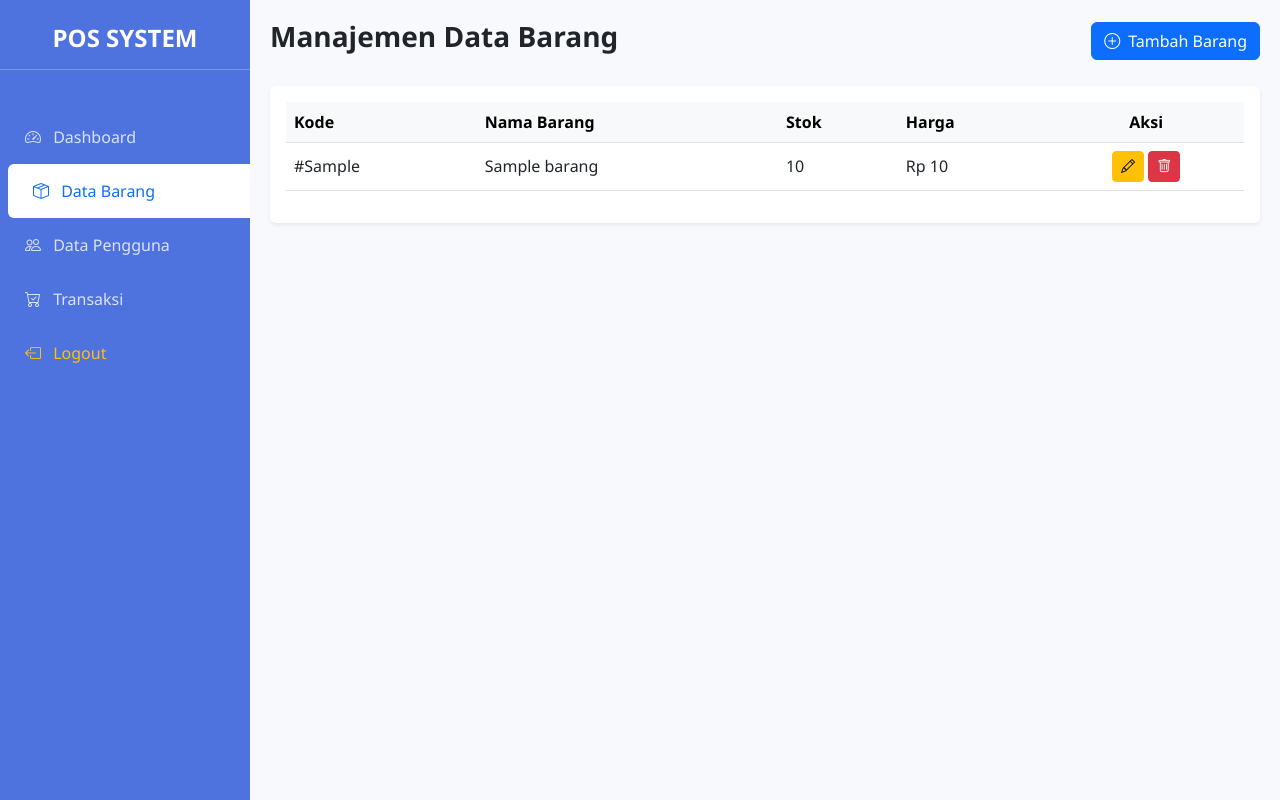
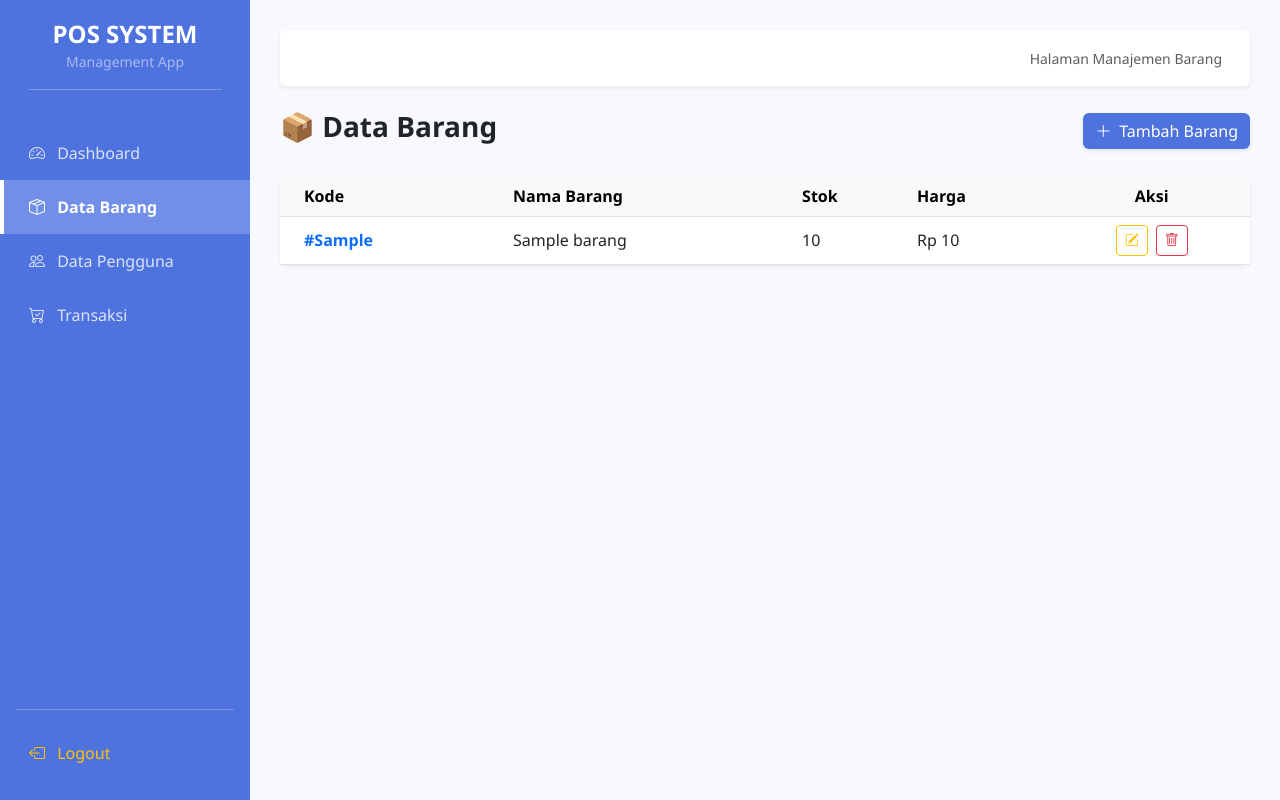
Before and after one commit to ariefrizky09/arief, a PHP site: page /data_barang.php in a window 1280 px wide. Run offline with PHP 8.4, Linux system fonts and the light colour scheme; the visitor is signed in with stand-in values (Sample User, id 1); tables that the repository leaves empty or names only in its code hold one stand-in row (values such as "Sample post").

Commit message:
update terbaru

```diff
--- a/data_barang.php
+++ b/data_barang.php
@@ -7,7 +7,7 @@ if (!isset($_SESSION['username'])) {
     exit();
 }
 
-// PROSES TAMBAH BARANG
+// 1. PROSES TAMBAH BARANG
 if (isset($_POST['tambah'])) {
     $nama = mysqli_real_escape_string($conn, $_POST['nama_barang']);
     $jumlah = $_POST['jumlah_barang'];
@@ -15,9 +15,10 @@ if (isset($_POST['tambah'])) {
 
     $query = mysqli_query($conn, "INSERT INTO barang (nama_barang, jumlah_barang, harga_barang) VALUES ('$nama', '$jumlah', '$harga')");
     header("Location: data_barang.php");
+    exit();
 }
 
-// PROSES EDIT BARANG
+// 2. PROSES UPDATE BARANG
 if (isset($_POST['update'])) {
     $id = $_POST['kode_barang'];
     $nama = mysqli_real_escape_string($conn, $_POST['nama_barang']);
@@ -26,13 +27,15 @@ if (isset($_POST['update'])) {
 
     $query = mysqli_query($conn, "UPDATE barang SET nama_barang='$nama', jumlah_barang='$jumlah', harga_barang='$harga' WHERE kode_barang='$id'");
     header("Location: data_barang.php");
+    exit();
 }
 
-// PROSES HAPUS BARANG
+// 3. PROSES HAPUS BARANG
 if (isset($_GET['hapus'])) {
     $id = $_GET['hapus'];
     mysqli_query($conn, "DELETE FROM barang WHERE kode_barang='$id'");
     header("Location: data_barang.php");
+    exit();
 }
 ?>
 
@@ -44,42 +47,37 @@ if (isset($_GET['hapus'])) {
     <title>Data Barang | POS System</title>
     <link href="https://cdn.jsdelivr.net/npm/bootstrap@5.3.0/dist/css/bootstrap.min.css" rel="stylesheet">
     <link rel="stylesheet" href="https://cdn.jsdelivr.net/npm/bootstrap-icons@1.11.1/font/bootstrap-icons.css">
-    <style>
-        :root { --primary-color: #4e73df; --sidebar-width: 250px; }
-        body { background-color: #f8f9fc; font-family: 'Segoe UI', sans-serif; }
-        .sidebar { width: var(--sidebar-width); height: 100vh; position: fixed; background: var(--primary-color); z-index: 1000; }
-        .sidebar a { color: rgba(255,255,255,0.8); padding: 15px 25px; display: block; text-decoration: none; }
-        .sidebar a:hover { background: rgba(255,255,255,0.1); color: #fff; }
-        .content { margin-left: var(--sidebar-width); padding: 20px; }
-        @media (max-width: 768px) { .sidebar { display: none; } .content { margin-left: 0; } }
-    </style>
 </head>
 <body>
 
-<div class="sidebar">
-    <div class="text-white text-center py-4"><h4 class="fw-bold">POS SYSTEM</h4><hr></div>
-    <a href="dashboard.php"><i class="bi bi-speedometer2 me-2"></i> Dashboard</a>
-    <a href="data_barang.php" class="bg-white text-primary rounded-start ms-2"><i class="bi bi-box-seam me-2"></i> Data Barang</a>
-    <a href="#"><i class="bi bi-people me-2"></i> Data Pengguna</a>
-    <a href="#"><i class="bi bi-cart-check me-2"></i> Transaksi</a>
-    <a href="logout.php" class="text-warning"><i class="bi bi-box-arrow-left me-2"></i> Logout</a>
-</div>
+<?php include 'sidebar.php'; ?>
 
 <div class="content">
+    <nav class="navbar navbar-expand-lg navbar-light bg-white mb-4 shadow-sm rounded p-3">
+        <div class="container-fluid">
+            <button class="btn btn-primary d-md-none" onclick="toggleSidebar()">
+                <i class="bi bi-list"></i>
+            </button>
+            <div class="ms-auto">
+                <span class="text-muted small">Halaman Manajemen Barang</span>
+            </div>
+        </div>
+    </nav>
+
     <div class="d-flex justify-content-between align-items-center mb-4">
-        <h3 class="fw-bold">Manajemen Data Barang</h3>
-        <button class="btn btn-primary" data-bs-toggle="modal" data-bs-target="#modalTambah">
-            <i class="bi bi-plus-circle me-2"></i>Tambah Barang
+        <h3 class="fw-bold text-dark">📦 Data Barang</h3>
+        <button class="btn btn-primary shadow-sm" data-bs-toggle="modal" data-bs-target="#modalTambah">
+            <i class="bi bi-plus-lg me-2"></i>Tambah Barang
         </button>
     </div>
 
     <div class="card border-0 shadow-sm">
-        <div class="card-body">
+        <div class="card-body p-0">
             <div class="table-responsive">
-                <table class="table table-hover align-middle">
+                <table class="table table-hover mb-0 align-middle">
                     <thead class="table-light">
                         <tr>
-                            <th>Kode</th>
+                            <th class="ps-4">Kode</th>
                             <th>Nama Barang</th>
                             <th>Stok</th>
                             <th>Harga</th>
@@ -90,51 +88,56 @@ if (isset($_GET['hapus'])) {
                         <?php
                         $res = mysqli_query($conn, "SELECT * FROM barang ORDER BY kode_barang DESC");
                         while($row = mysqli_fetch_assoc($res)) {
+                            $id_brg = $row['kode_barang'];
                         ?>
                         <tr>
-                            <td>#<?php echo $row['kode_barang']; ?></td>
+                            <td class="ps-4 fw-bold text-primary">#<?php echo $id_brg; ?></td>
                             <td><?php echo $row['nama_barang']; ?></td>
                             <td><?php echo $row['jumlah_barang']; ?></td>
                             <td>Rp <?php echo number_format($row['harga_barang'], 0, ',', '.'); ?></td>
                             <td class="text-center">
-                                <button class="btn btn-sm btn-warning" data-bs-toggle="modal" data-bs-target="#modalEdit<?php echo $row['kode_barang']; ?>">
-                                    <i class="bi bi-pencil"></i>
+                                <button class="btn btn-sm btn-outline-warning me-1" data-bs-toggle="modal" data-bs-target="#editModal<?php echo $id_brg; ?>">
+                                    <i class="bi bi-pencil-square"></i>
                                 </button>
-                                <a href="data_barang.php?hapus=<?php echo $row['kode_barang']; ?>" class="btn btn-sm btn-danger" onclick="return confirm('Hapus barang ini?')">
+                                <a href="data_barang.php?hapus=<?php echo $id_brg; ?>" class="btn btn-sm btn-outline-danger" onclick="return confirm('Hapus barang ini?')">
                                     <i class="bi bi-trash"></i>
                                 </a>
                             </td>
                         </tr>
 
-                        <div class="modal fade" id="modalEdit<?php echo $row['kode_barang']; ?>" tabindex="-1">
+                        <div class="modal fade" id="editModal<?php echo $id_brg; ?>" tabindex="-1" aria-hidden="true">
                             <div class="modal-dialog">
-                                <form class="modal-content" method="POST">
+                                <div class="modal-content">
+                                    <form method="POST" action="data_barang.php">
                                         <div class="modal-header">
-                                        <h5 class="modal-title">Edit Barang</h5>
+                                            <h5 class="modal-title">Edit Data Barang #<?php echo $id_brg; ?></h5>
                                             <button type="button" class="btn-close" data-bs-dismiss="modal"></button>
                                         </div>
                                         <div class="modal-body">
-                                        <input type="hidden" name="kode_barang" value="<?php echo $row['kode_barang']; ?>">
+                                            <input type="hidden" name="kode_barang" value="<?php echo $id_brg; ?>">
                                             <div class="mb-3">
-                                            <label>Nama Barang</label>
+                                                <label class="form-label small fw-bold">Nama Barang</label>
                                                 <input type="text" name="nama_barang" class="form-control" value="<?php echo $row['nama_barang']; ?>" required>
                                             </div>
-                                        <div class="mb-3">
-                                            <label>Jumlah</label>
+                                            <div class="row">
+                                                <div class="col-md-6 mb-3">
+                                                    <label class="form-label small fw-bold">Jumlah Stok</label>
                                                     <input type="number" name="jumlah_barang" class="form-control" value="<?php echo $row['jumlah_barang']; ?>" required>
                                                 </div>
-                                        <div class="mb-3">
-                                            <label>Harga</label>
-                                            <input type="number" name="harga_barang" class="form-control" value="<?php echo $row['harga_barang']; ?>" required>
+                                                <div class="col-md-6 mb-3">
+                                                    <label class="form-label small fw-bold">Harga (Rp)</label>
+                                                    <input type="number" name="harga_barang" class="form-control" value="<?php echo (int)$row['harga_barang']; ?>" required>
+                                                </div>
                                             </div>
                                         </div>
                                         <div class="modal-footer">
+                                            <button type="button" class="btn btn-light" data-bs-dismiss="modal">Batal</button>
                                             <button type="submit" name="update" class="btn btn-primary">Simpan Perubahan</button>
                                         </div>
                                     </form>
                                 </div>
                             </div>
-
+                        </div>
                         <?php } ?>
                     </tbody>
                 </table>
@@ -145,30 +148,34 @@ if (isset($_GET['hapus'])) {
 
 <div class="modal fade" id="modalTambah" tabindex="-1">
     <div class="modal-dialog">
-        <form class="modal-content" method="POST">
+        <div class="modal-content">
+            <form method="POST" action="data_barang.php">
                 <div class="modal-header">
                     <h5 class="modal-title">Tambah Barang Baru</h5>
                     <button type="button" class="btn-close" data-bs-dismiss="modal"></button>
                 </div>
                 <div class="modal-body">
                     <div class="mb-3">
-                    <label>Nama Barang</label>
-                    <input type="text" name="nama_barang" class="form-control" placeholder="Contoh: Sabun Mandi" required>
+                        <label class="form-label small fw-bold">Nama Barang</label>
+                        <input type="text" name="nama_barang" class="form-control" placeholder="Masukan nama barang..." required>
                     </div>
-                <div class="mb-3">
-                    <label>Jumlah Stok</label>
+                    <div class="row">
+                        <div class="col-md-6 mb-3">
+                            <label class="form-label small fw-bold">Stok</label>
                             <input type="number" name="jumlah_barang" class="form-control" placeholder="0" required>
                         </div>
-                <div class="mb-3">
-                    <label>Harga Barang (Rp)</label>
-                    <input type="number" name="harga_barang" class="form-control" placeholder="15000" required>
+                        <div class="col-md-6 mb-3">
+                            <label class="form-label small fw-bold">Harga</label>
+                            <input type="number" name="harga_barang" class="form-control" placeholder="10000" required>
+                        </div>
                     </div>
                 </div>
                 <div class="modal-footer">
-                <button type="button" class="btn btn-secondary" data-bs-dismiss="modal">Batal</button>
-                <button type="submit" name="tambah" class="btn btn-primary">Simpan Barang</button>
+                    <button type="button" class="btn btn-light" data-bs-dismiss="modal">Batal</button>
+                    <button type="submit" name="tambah" class="btn btn-primary">Tambah Data</button>
                 </div>
             </form>
+        </div>
     </div>
 </div>
 
--- /dev/null
+++ b/sidebar.php
@@ -0,0 +1,111 @@
+<style>
+    :root {
+        --primary-color: #4e73df;
+        --sidebar-width: 250px;
+    }
+
+    body {
+        background-color: #f8f9fc;
+        font-family: 'Segoe UI', Tahoma, Geneva, Verdana, sans-serif;
+        margin: 0;
+    }
+
+    /* Sidebar Styling */
+    .sidebar {
+        width: var(--sidebar-width);
+        height: 100vh;
+        position: fixed;
+        background: var(--primary-color);
+        z-index: 1000;
+        transition: all 0.3s;
+        color: white;
+    }
+
+    .sidebar-header {
+        padding: 20px;
+        text-align: center;
+    }
+
+    .sidebar a {
+        color: rgba(255,255,255,0.8);
+        padding: 15px 25px;
+        display: block;
+        text-decoration: none;
+        transition: 0.2s;
+        border-left: 4px solid transparent;
+    }
+
+    .sidebar a:hover {
+        background: rgba(255,255,255,0.1);
+        color: #fff;
+    }
+
+    /* Class untuk menandai halaman yang sedang dibuka */
+    .sidebar a.active {
+        background: rgba(255,255,255,0.2);
+        color: #fff;
+        border-left: 4px solid #fff;
+        font-weight: bold;
+    }
+
+    /* Layout Content agar tidak tertutup sidebar */
+    .content {
+        margin-left: var(--sidebar-width);
+        padding: 30px;
+        min-height: 100vh;
+        transition: all 0.3s;
+    }
+
+    /* Responsif untuk layar HP */
+    @media (max-width: 768px) {
+        .sidebar { margin-left: -250px; }
+        .sidebar.show { margin-left: 0; }
+        .content { margin-left: 0; }
+    }
+
+    /* Styling Card & Table agar selaras */
+    .card { border: none; border-radius: 10px; box-shadow: 0 4px 12px rgba(0,0,0,0.05); }
+    .btn-primary { background-color: var(--primary-color); border: none; }
+</style>
+
+<div class="sidebar" id="sidebar">
+    <div class="sidebar-header">
+        <h4 class="fw-bold mb-0">POS SYSTEM</h4>
+        <small class="text-white-50">Management App</small>
+        <hr class="mx-2 opacity-25">
+    </div>
+
+    <?php
+    // Mengambil nama file yang sedang aktif (misal: dashboard.php)
+    $current_page = basename($_SERVER['PHP_SELF']);
+    ?>
+
+    <a href="dashboard.php" class="<?php echo ($current_page == 'dashboard.php') ? 'active' : ''; ?>">
+        <i class="bi bi-speedometer2 me-2"></i> Dashboard
+    </a>
+
+    <a href="data_barang.php" class="<?php echo ($current_page == 'data_barang.php') ? 'active' : ''; ?>">
+        <i class="bi bi-box-seam me-2"></i> Data Barang
+    </a>
+
+    <a href="data_pengguna.php" class="<?php echo ($current_page == 'data_pengguna.php') ? 'active' : ''; ?>">
+        <i class="bi bi-people me-2"></i> Data Pengguna
+    </a>
+
+    <a href="transaksi.php" class="<?php echo ($current_page == 'transaksi.php') ? 'active' : ''; ?>">
+        <i class="bi bi-cart-check me-2"></i> Transaksi
+    </a>
+
+    <div style="position: absolute; bottom: 20px; width: 100%;">
+        <hr class="mx-3 opacity-25 text-white">
+        <a href="logout.php" class="text-warning">
+            <i class="bi bi-box-arrow-left me-2"></i> Logout
+        </a>
+    </div>
+</div>
+
+<script>
+    function toggleSidebar() {
+        document.getElementById('sidebar').classList.toggle('show');
+    }
+</script>
```
Also changed, not shown: dashboard.php (+14 -72 lines). Lines whose indentation alone changed are shown as unchanged.
